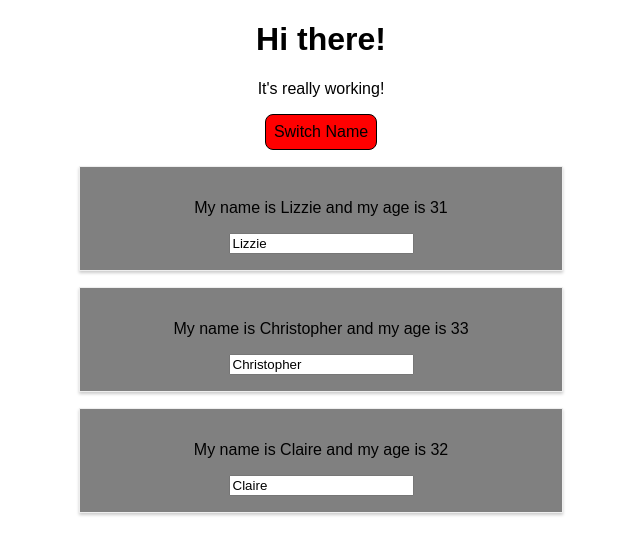
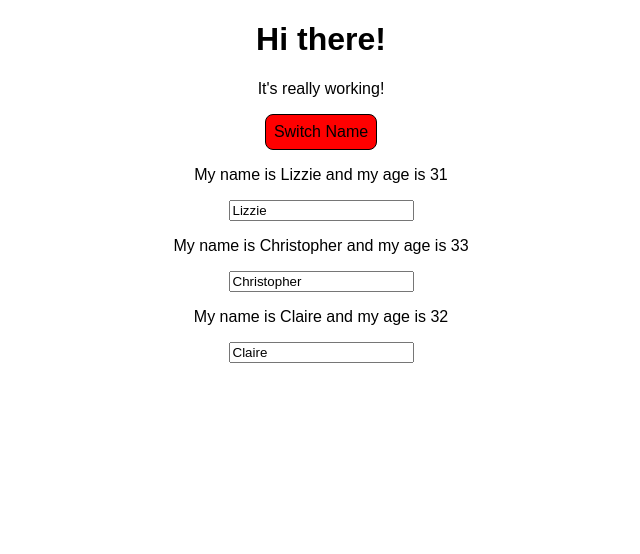
Before and after one commit to lchan217/udemy-react, a React app: page / in a window 1280 px wide. Both pictures are taken after a click on the button "Switch Name". Shown: the top 554 px of the page, without its empty margins (319-959 px from the left). Built offline with nearby package versions, Linux system fonts and the light colour scheme.

Commit message:
add aux component

```diff
--- a/src/components/Persons/Cockpit/Cockpit.js
+++ b/src/components/Persons/Cockpit/Cockpit.js
@@ -1,7 +1,14 @@
-import React from 'react';
+import React, { useEffect }from 'react';
 import classes from './Cockpit.css'
 
 const cockpit = (props) => {
+  useEffect(() => {
+    // executes for every render unless you say in second arg...
+    // now only runs when props.person changes
+    // http request
+  }, [props.persons]);
+
+
     const assignedClasses = []
     let btnClass = ''
 
--- a/src/components/Persons/Person/Person.js
+++ b/src/components/Persons/Person/Person.js
@@ -3,6 +3,7 @@ import React from 'react'
 // import Radium from 'radium'
 // import styled from 'styled-components'
 import classes from './Person.css'
+import Aux from '../../../highOrderedComponents/Aux'
 
 const person = (props) => {
     // for radium
@@ -25,13 +26,23 @@ const person = (props) => {
     //             width: 450px;
     //         }`
 
+    //now an array, do not need wrapping div
     return (
-        <div className={classes.Person} style={style}>
-            <p onClick={props.click}>My name is {props.name} and my age is {props.age}</p>
-            <p>{props.children}</p>
-            <input type="text" onChange={props.changed} value={props.name}/>
-        </div>
+      <Aux>
+        <p onClick={props.click}>My name is {props.name} and my age is {props.age}</p>
+        <p>{props.children}</p>
+        <input type="text" onChange={props.changed} value={props.name}/>
+      </Aux>
     )
 }
 
+ //now an array, do not need wrapping div
+//  return [
+
+//   <p key="1" onClick={props.click}>My name is {props.name} and my age is {props.age}</p>,
+//   <p key="2">{props.children}</p>,
+//   <input key="3" type="text" onChange={props.changed} value={props.name}/>
+
+// ]
+
 export default person;
--- /dev/null
+++ b/src/highOrderedComponents/Aux.js
@@ -0,0 +1,5 @@
+import React from 'react';
+
+const aux = props => props.children
+
+export default aux;
```
